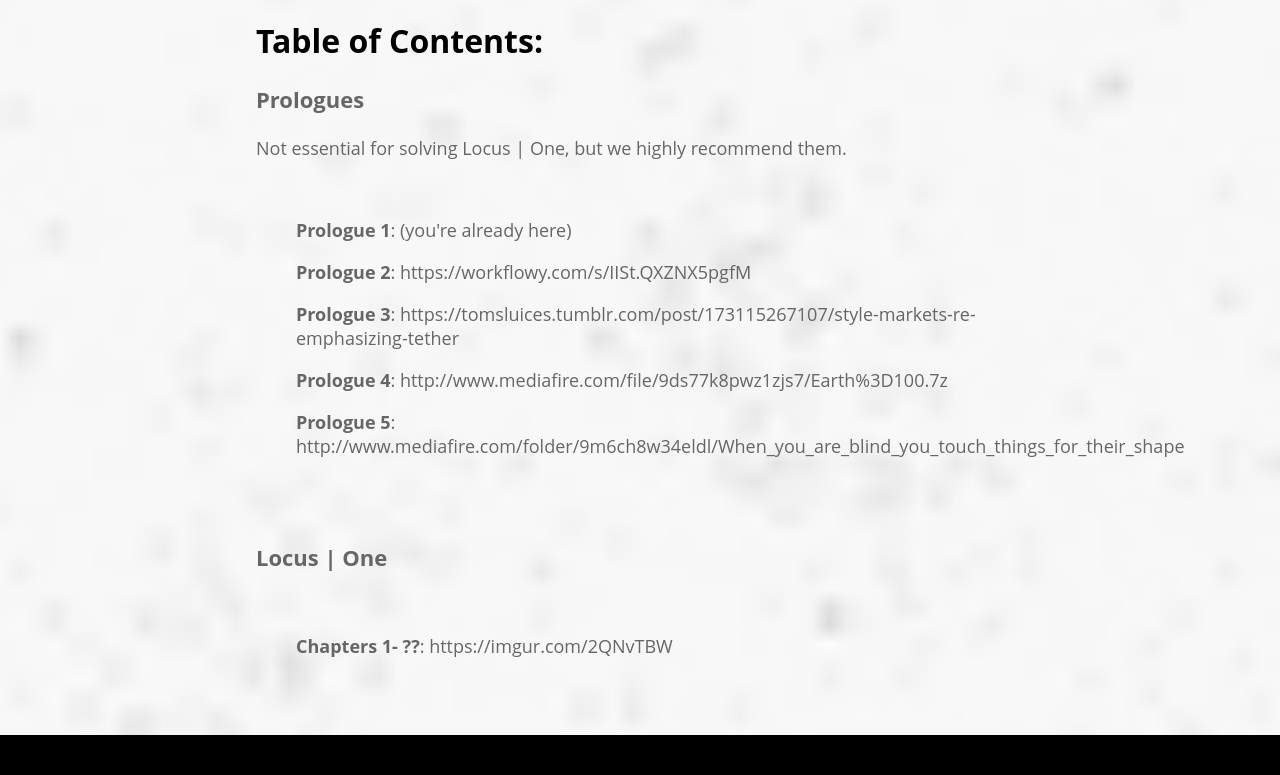
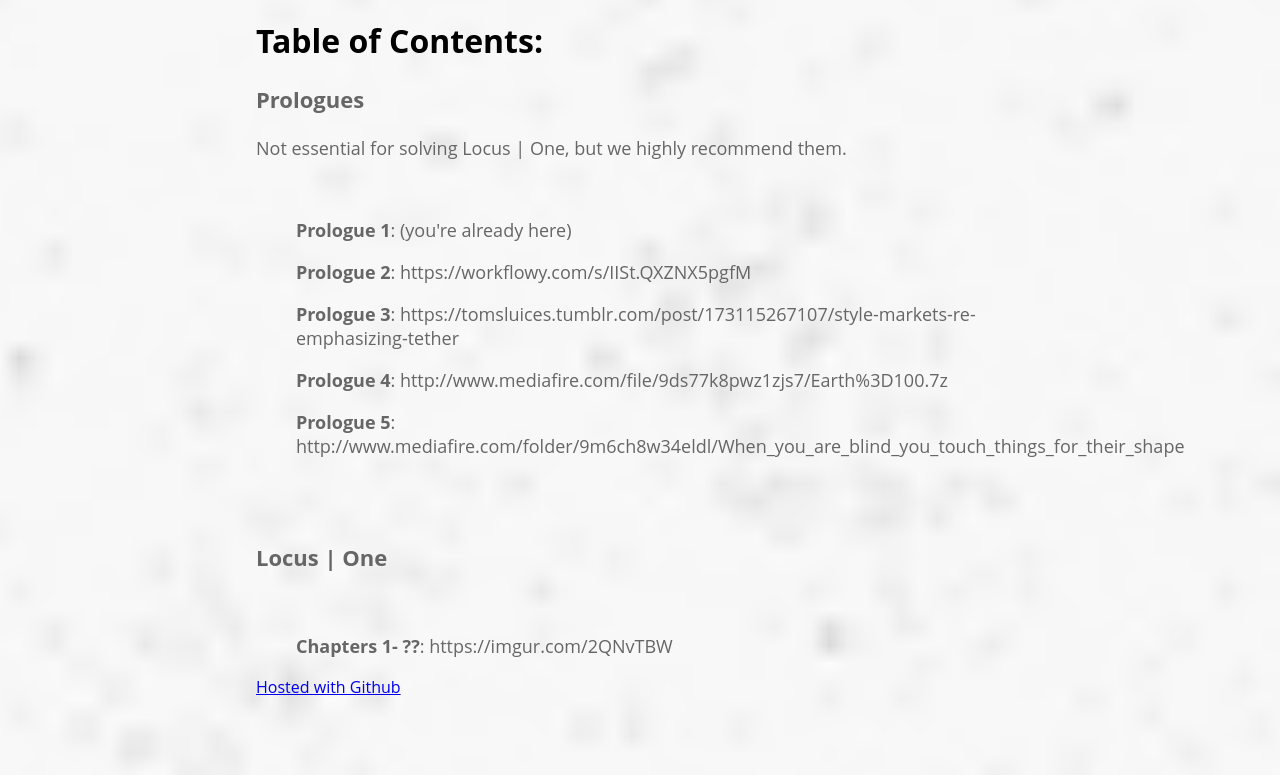
Before and after one commit to LocusPuzzle/locusone, a plain HTML site: page index.html in a window 1280 px wide. Shown: the part 403-1178 px from the top of the page. Before the commit the page ends 1138 px from the top, so only its background shows below. Drawn offline with Linux system fonts and the light colour scheme.

Commit message:
May those who find you find remorse
A change of course.

```diff
--- a/index.html
+++ b/index.html
@@ -110,7 +110,7 @@
   <ul>
   <p><strong>Chapters 1- ??</strong>: https://imgur.com/2QNvTBW</p></ul>
   <!--may those who find you find remorse, a change of course... -->
- <!--   <a align="right" class="github-button" href="https://github.com/locuspuzzle/locusone/" data-size="large" aria-label="The very accusation is the death">Hosted with Github</a> -->
+<a align="right" class="github-button" href="https://github.com/locuspuzzle/locusone/" data-size="large" aria-label="The very accusation is the death">Hosted with Github</a>
 </body>
 <script>
 
```
